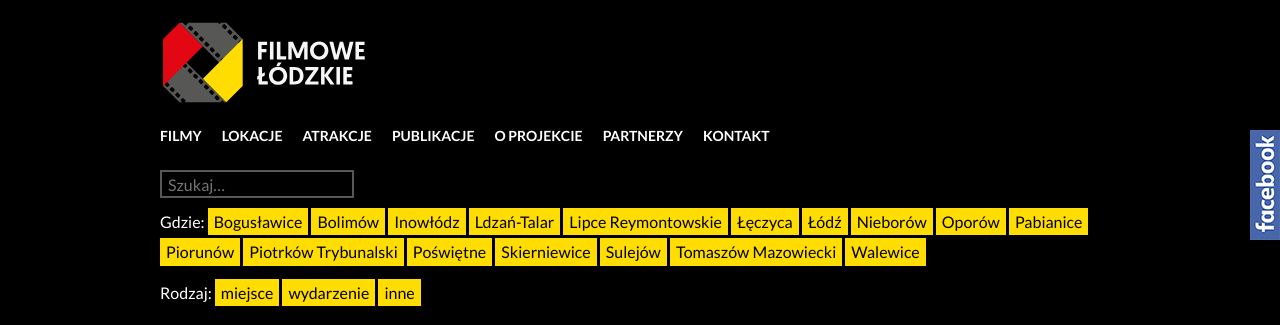
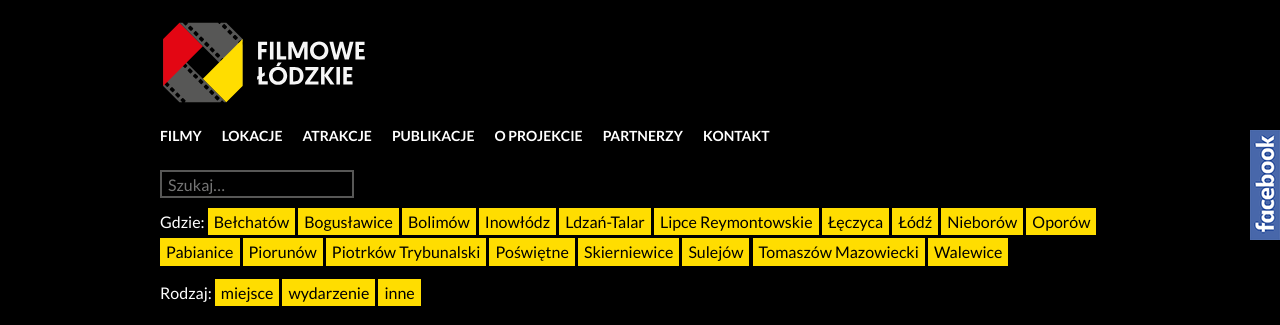
Before and after one commit to fusilli/filmowelodzkie, a Jekyll site: the page built from atrakcje.md, in a window 1280 px wide and 900 px high, cut to the strip 0-325 px from the top of the window. Built offline with Jekyll 4.4.1, drawn with Linux system fonts in a browser that asks for light colours; nearby versions of some CDN libraries.

Commit message:
Update atrakcje.html

```diff
--- a/_layouts/atrakcje.html
+++ b/_layouts/atrakcje.html
@@ -4,6 +4,7 @@ layout: default
 <div id="atrakcje">
 	<input class="search" placeholder="Szukaj…" />
 	<div class="sortuj">Gdzie:
+		<button class="przyciskAtrakcje">Bełchatów</button>
 		<button class="przyciskAtrakcje">Bogusławice</button>
 		<button class="przyciskAtrakcje">Bolimów</button>
 		<button class="przyciskAtrakcje">Inowłódz</button>
```
